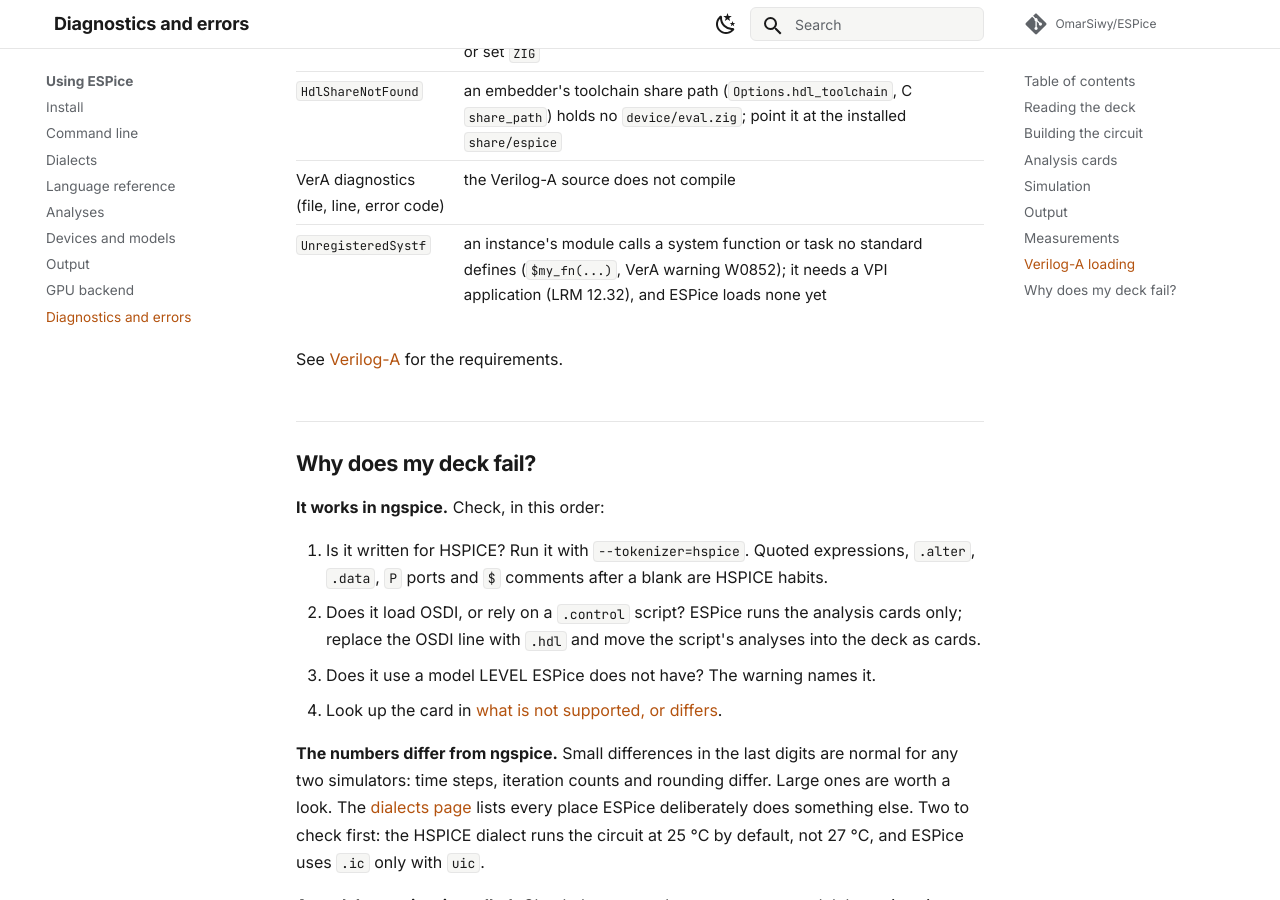
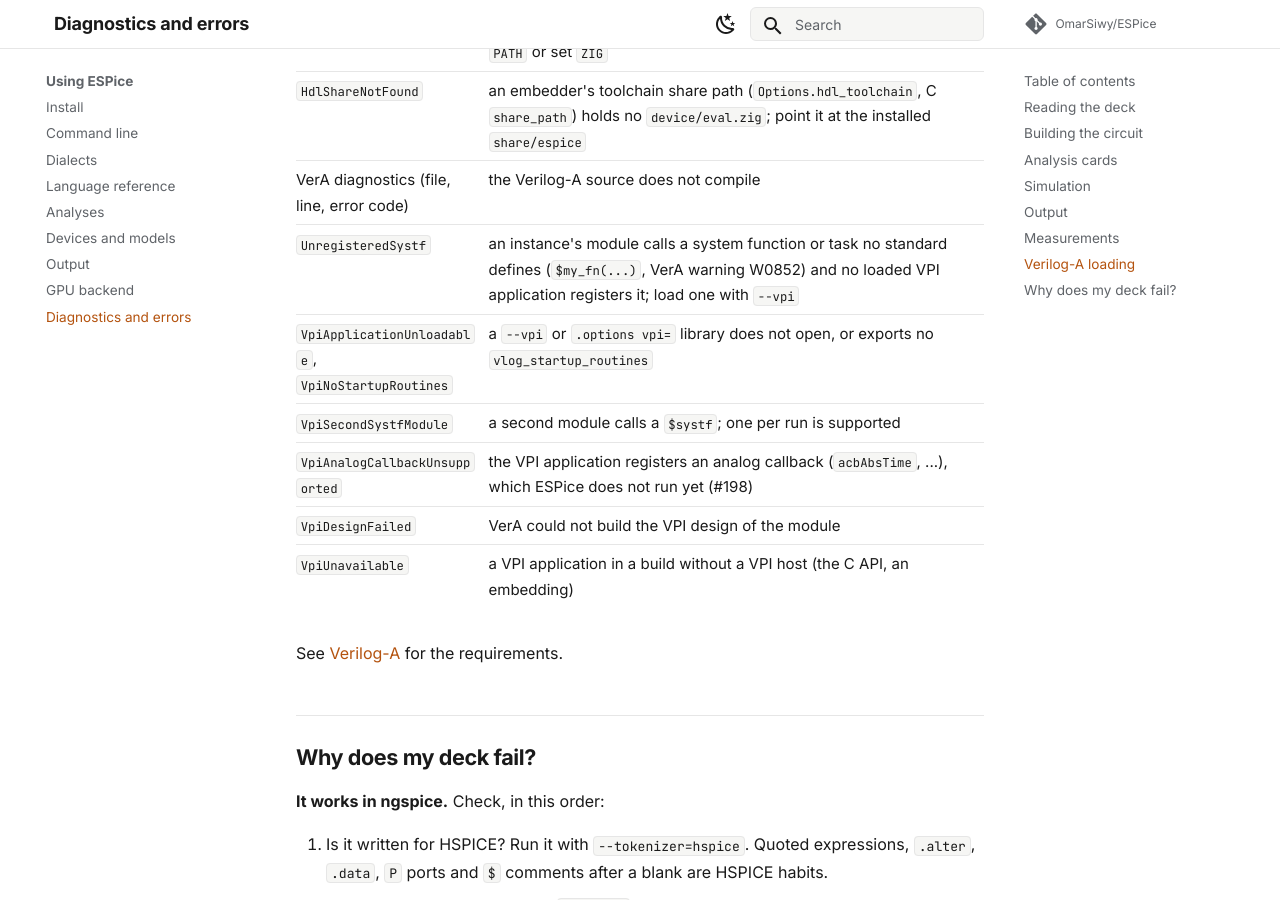
Before and after one commit to OmarSiwy/ESPice, an MkDocs documentation site: the page built from docs/using/diagnostics.md, in a window 1280 px wide and 900 px high, scrolled down 4864 px. Built offline with MkDocs 1.6.1 and Material for MkDocs 9.7.7, drawn with Linux system fonts in a browser that asks for light colours; comment, search, counter and statistics services are not loaded.

Commit message:
cli: --vpi loads a VPI application; the exe hosts VerA's vpi module (#197)
src/vpi_host.zig implements Library.Vpi over VerA's vpi module, in the
executable only (rdynamic), so an application's vpi_* calls resolve there
and libespice exports none. One host per process under one mutex, as
VerA's VPI is process-global: dlopen, vlog_startup_routines, then VerA's
analogHost sequence with a stub Lib that keeps only the call table.
Refused by name: a second $systf module (VerA#84) and LRM 12.31.3 analog
callbacks (#198).

```diff
--- a/docs/using/diagnostics.md
+++ b/docs/using/diagnostics.md
@@ -130,7 +130,12 @@
 | `CompilerGone` | the Zig compiler could not be started for `.hdl`: put Zig 0.17.0 on `PATH` or set `ZIG` |
 | `HdlShareNotFound` | an embedder's toolchain share path (`Options.hdl_toolchain`, C `share_path`) holds no `device/eval.zig`; point it at the installed `share/espice` |
 | VerA diagnostics (file, line, error code) | the Verilog-A source does not compile |
-| `UnregisteredSystf` | an instance's module calls a system function or task no standard defines (`$my_fn(...)`, VerA warning W0852); it needs a VPI application (LRM 12.32), and ESPice loads none yet |
+| `UnregisteredSystf` | an instance's module calls a system function or task no standard defines (`$my_fn(...)`, VerA warning W0852) and no loaded VPI application registers it; load one with `--vpi` |
+| `VpiApplicationUnloadable`, `VpiNoStartupRoutines` | a `--vpi` or `.options vpi=` library does not open, or exports no `vlog_startup_routines` |
+| `VpiSecondSystfModule` | a second module calls a `$systf`; one per run is supported |
+| `VpiAnalogCallbackUnsupported` | the VPI application registers an analog callback (`acbAbsTime`, ...), which ESPice does not run yet (#198) |
+| `VpiDesignFailed` | VerA could not build the VPI design of the module |
+| `VpiUnavailable` | a VPI application in a build without a VPI host (the C API, an embedding) |
 
 See [Verilog-A](devices.md#your-own-verilog-a) for the requirements.
 
```
Also changed, not shown: CHANGELOGS.md (+1 -1 lines), docs/using/cli.md (+8 -0 lines), docs/using/devices.md (+55 -7 lines), docs/using/dialects.md (+1 -0 lines), 3 other files.
